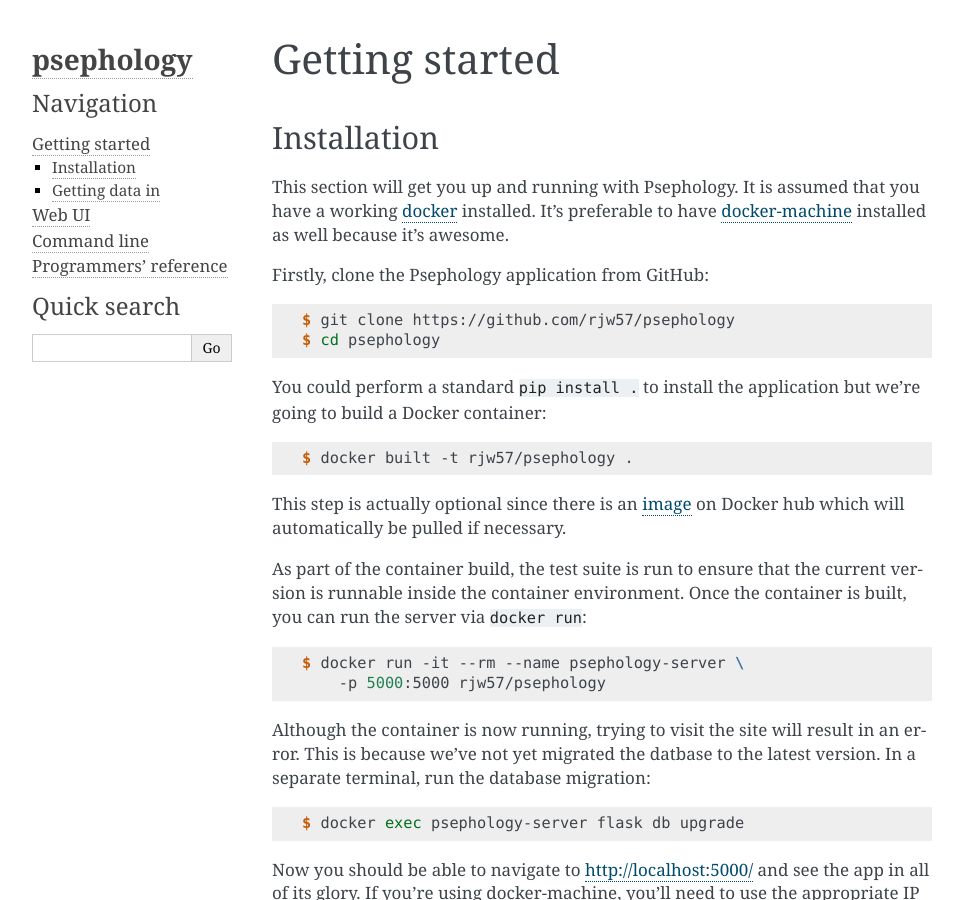
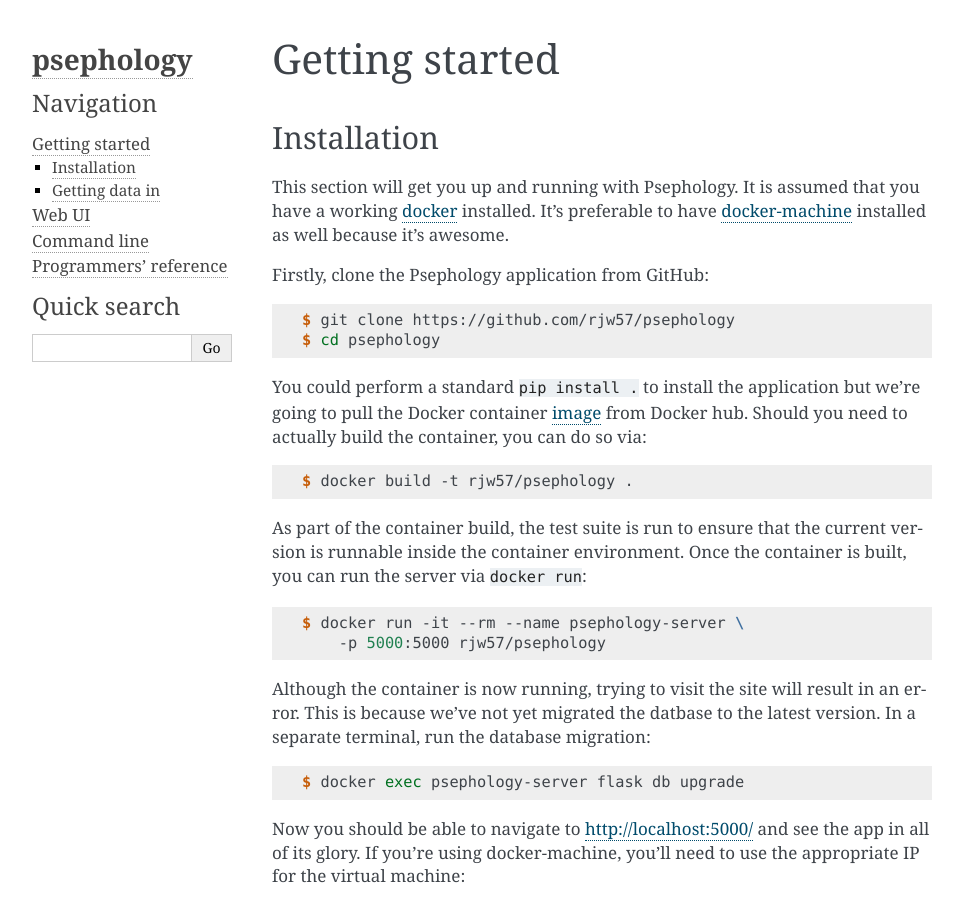
Before and after one commit to rjw57/psephology, a Sphinx documentation site: the page built from doc/getting_started.rst, in a window 1280 px wide and 900 px high. Shown: the whole window, without its empty margins (148-1111 px from the left). Built offline with Sphinx 7.4.7, drawn with Linux system fonts in a browser that asks for light colours.

Commit message:
doc: fix typo in docker build command

```diff
--- a/doc/getting_started.rst
+++ b/doc/getting_started.rst
@@ -17,15 +17,13 @@
     $ cd psephology
 
 You could perform a standard ``pip install .`` to install the application but
-we're going to build a Docker container:
+we're going to pull the Docker container `image
+<https://hub.docker.com/r/rjw57/psephology/>`_ from Docker hub. Should you need
+to actually build the container, you can do so via:
 
 .. code:: console
 
-    $ docker built -t rjw57/psephology .
-
-This step is actually optional since there is an `image
-<https://hub.docker.com/r/rjw57/psephology/>`_ on Docker hub which will
-automatically be pulled if necessary.
+    $ docker build -t rjw57/psephology .
 
 As part of the container build, the test suite is run to ensure that the current
 version is runnable inside the container environment. Once the container is
```
